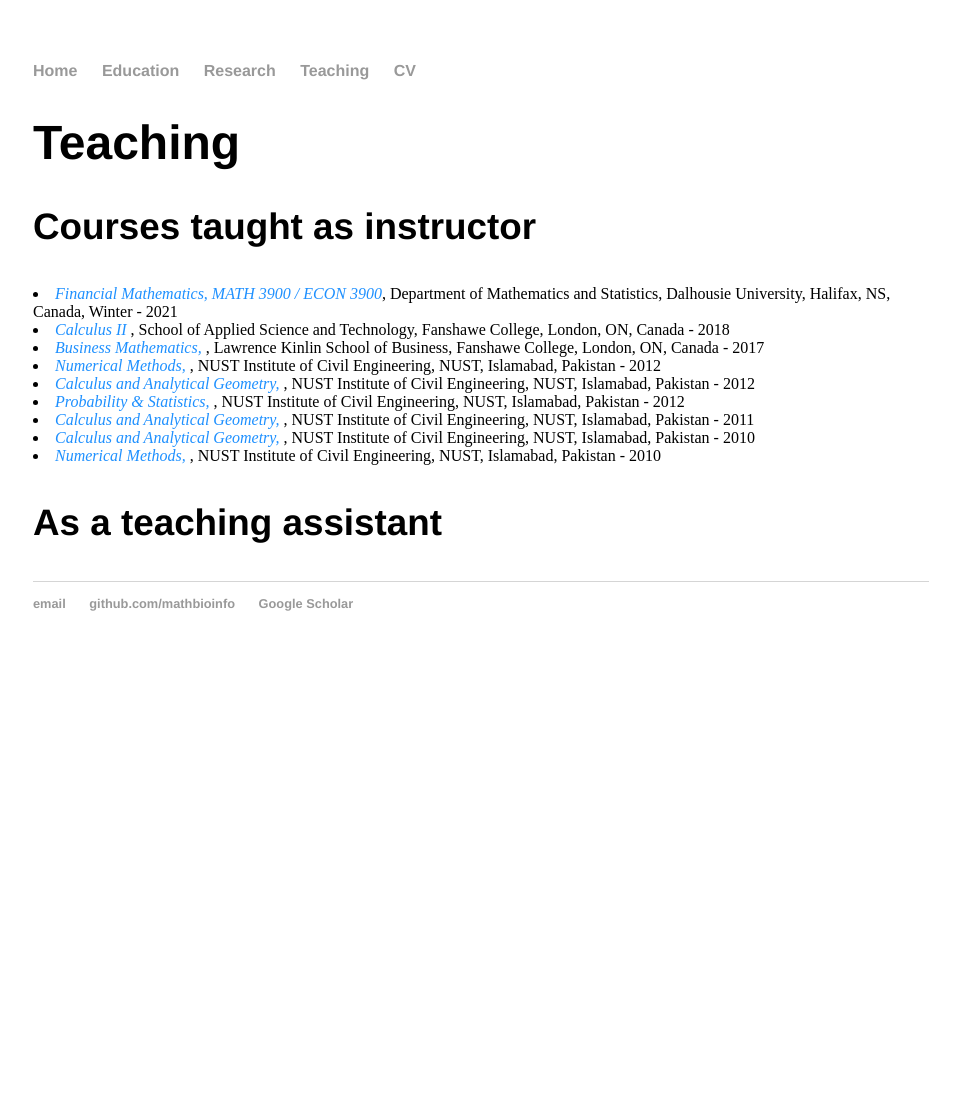
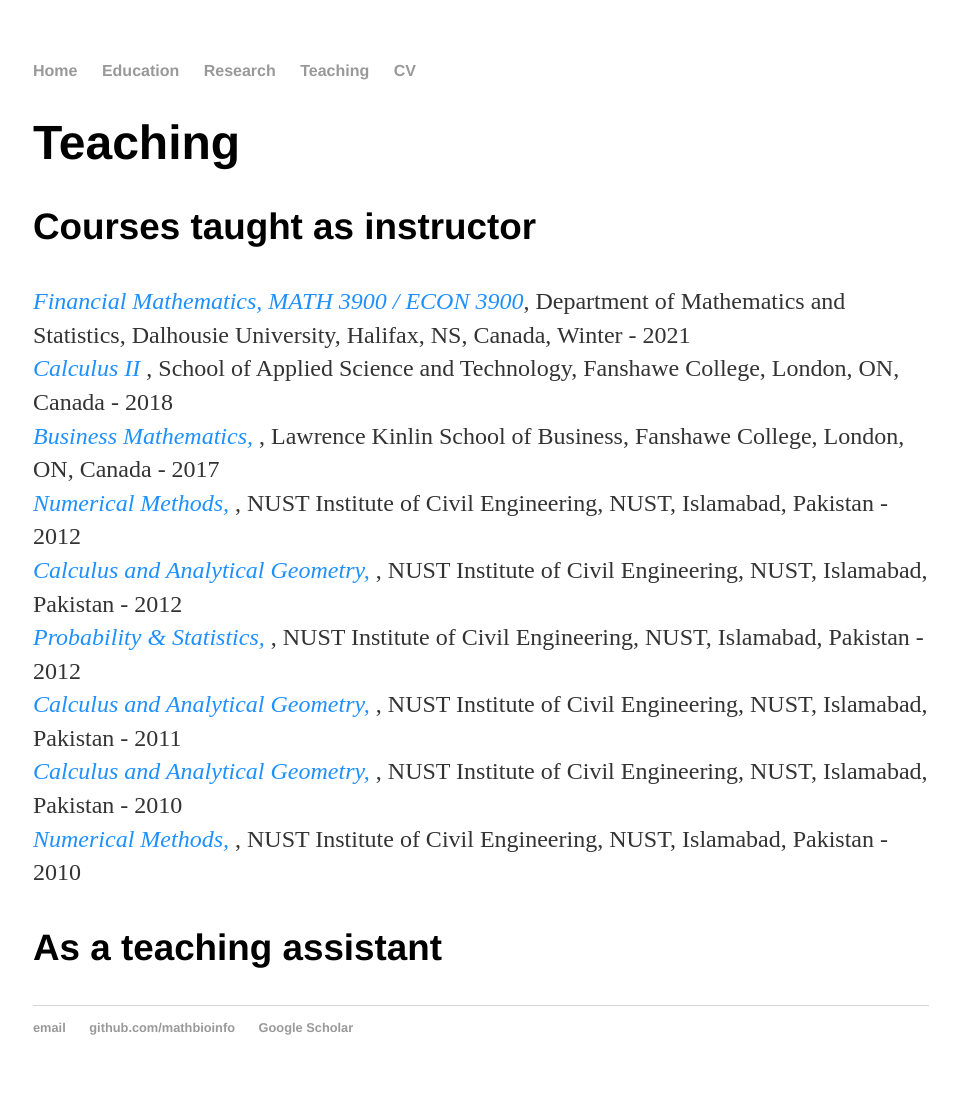
Before and after one commit to MathBioInfo/amjadkhan, a Jekyll site: the page built from Teaching/index.html, in a window 1280 px wide. Shown: the whole page, without its empty margins (159-1119 px from the left). Built offline with Jekyll 4.4.1, drawn with Linux system fonts in a browser that asks for light colours; before the commit the page ends 900 px from its top, so only the background shows below that.

Commit message:
Update index.html

```diff
--- a/Teaching/index.html
+++ b/Teaching/index.html
@@ -7,16 +7,17 @@
 			<h1>Teaching</h1>
 			<link rel="stylesheet" type="text/css" href="css/main.css">
 			<h3> Courses taught as instructor</h3>
-			<li> <a style="color:DodgerBlue;" href="https://cdn.dal.ca/content/dam/dalhousie/pdf/faculty/science/math-stats/Math%203900%20Winter%202021%20Khan.pdf"><i>Financial Mathematics, MATH 3900 / ECON 3900</i></a>, Department of Mathematics and Statistics, Dalhousie University, Halifax, NS, Canada, Winter -
+			<p> <a style="color:DodgerBlue;" href="https://cdn.dal.ca/content/dam/dalhousie/pdf/faculty/science/math-stats/Math%203900%20Winter%202021%20Khan.pdf"><i>Financial Mathematics, MATH 3900 / ECON 3900</i></a>, Department of Mathematics and Statistics, Dalhousie University, Halifax, NS, Canada, Winter -
 2021
-			<li> <i style="color:DodgerBlue;">Calculus II </i>, School of Applied Science and Technology, Fanshawe College, London, ON, Canada - 2018
-		        <li> <i style="color:DodgerBlue;">Business Mathematics, </i>, Lawrence Kinlin School of Business, Fanshawe College, London, ON, Canada - 2017
-			<li> <i style="color:DodgerBlue;">Numerical Methods, </i>, NUST Institute of Civil Engineering, NUST, Islamabad, Pakistan - 2012
-			<li> <i style="color:DodgerBlue;">Calculus and Analytical Geometry, </i>, NUST Institute of Civil Engineering, NUST, Islamabad, Pakistan - 2012
-			<li> <i style="color:DodgerBlue;">Probability & Statistics, </i>, NUST Institute of Civil Engineering, NUST, Islamabad, Pakistan - 2012
-			<li> <i style="color:DodgerBlue;">Calculus and Analytical Geometry, </i>, NUST Institute of Civil Engineering, NUST, Islamabad, Pakistan - 2011
-			<li> <i style="color:DodgerBlue;">Calculus and Analytical Geometry, </i>, NUST Institute of Civil Engineering, NUST, Islamabad, Pakistan - 2010
-			<li> <i style="color:DodgerBlue;">Numerical Methods, </i>, NUST Institute of Civil Engineering, NUST, Islamabad, Pakistan - 2010
+			<br> <i style="color:DodgerBlue;">Calculus II </i>, School of Applied Science and Technology, Fanshawe College, London, ON, Canada - 2018
+		        <br> <i style="color:DodgerBlue;">Business Mathematics, </i>, Lawrence Kinlin School of Business, Fanshawe College, London, ON, Canada - 2017
+			<br> <i style="color:DodgerBlue;">Numerical Methods, </i>, NUST Institute of Civil Engineering, NUST, Islamabad, Pakistan - 2012
+			<br> <i style="color:DodgerBlue;">Calculus and Analytical Geometry, </i>, NUST Institute of Civil Engineering, NUST, Islamabad, Pakistan - 2012
+			<br> <i style="color:DodgerBlue;">Probability & Statistics, </i>, NUST Institute of Civil Engineering, NUST, Islamabad, Pakistan - 2012
+			<br> <i style="color:DodgerBlue;">Calculus and Analytical Geometry, </i>, NUST Institute of Civil Engineering, NUST, Islamabad, Pakistan - 2011
+			<br> <i style="color:DodgerBlue;">Calculus and Analytical Geometry, </i>, NUST Institute of Civil Engineering, NUST, Islamabad, Pakistan - 2010
+			<br> <i style="color:DodgerBlue;">Numerical Methods, </i>, NUST Institute of Civil Engineering, NUST, Islamabad, Pakistan - 2010
+				</p>
 
 				<h3> As a teaching assistant </h3>
 
```
